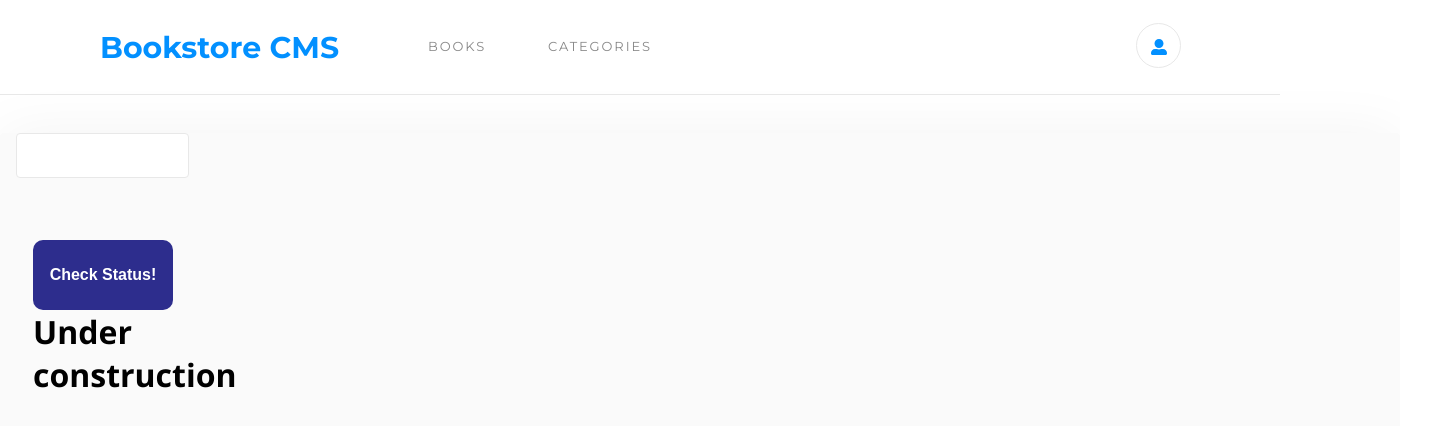
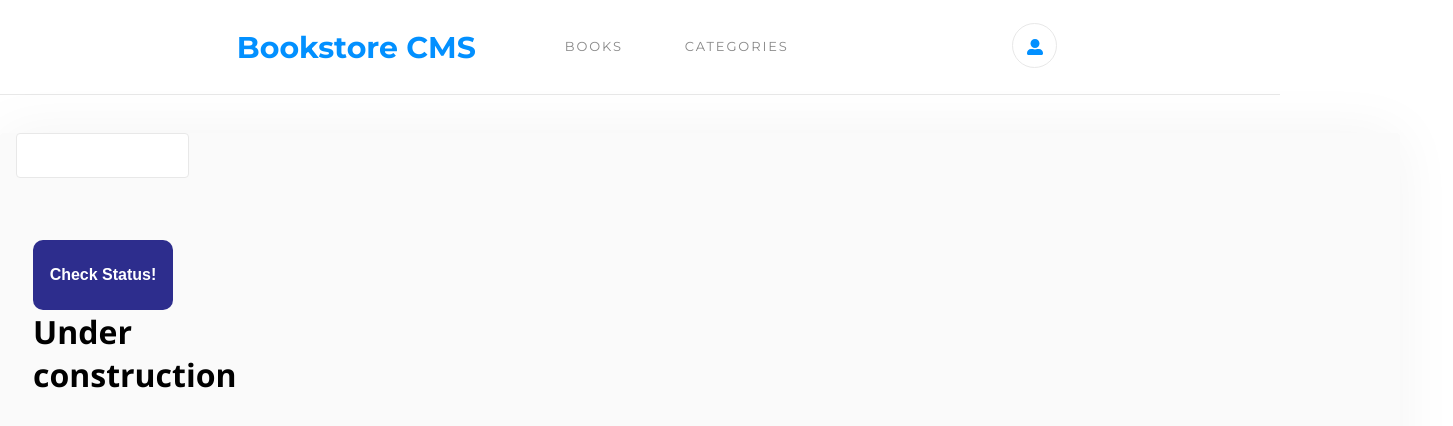
Before and after one commit to AbdollahRaafat/book-store, a React (Create React App) app: page /categories in a window 1280 px wide. Shown: the top 426 px of the page, 1453 px wide, since content can reach past the window. Built offline with nearby package versions, Linux system fonts and the light colour scheme.

Commit message:
change the styling a little

```diff
--- a/src/Components/Navbar.js
+++ b/src/Components/Navbar.js
@@ -18,7 +18,7 @@ const Navbar = () => {
   ];
 
   return (
-    <nav className="navbar flex-row">
+    <nav className="navbar flex-row" id="spical">
       <div className="flex-row">
         <h1 id="logo" className="blueText">Bookstore CMS</h1>
         <ul id="menu" className="navmenu flex-row">
--- a/src/index.css
+++ b/src/index.css
@@ -42,6 +42,7 @@ span {
   display: flex;
   flex-direction: row;
   align-items: center;
+
 }
 
 .flex-col {
@@ -72,3 +73,8 @@ button {
   font-weight: 700;
   font-size: 1rem;
 }
+
+#spical {
+  padding-left: 18.5vw;
+  padding-right: 18.5vw;
+}
```
